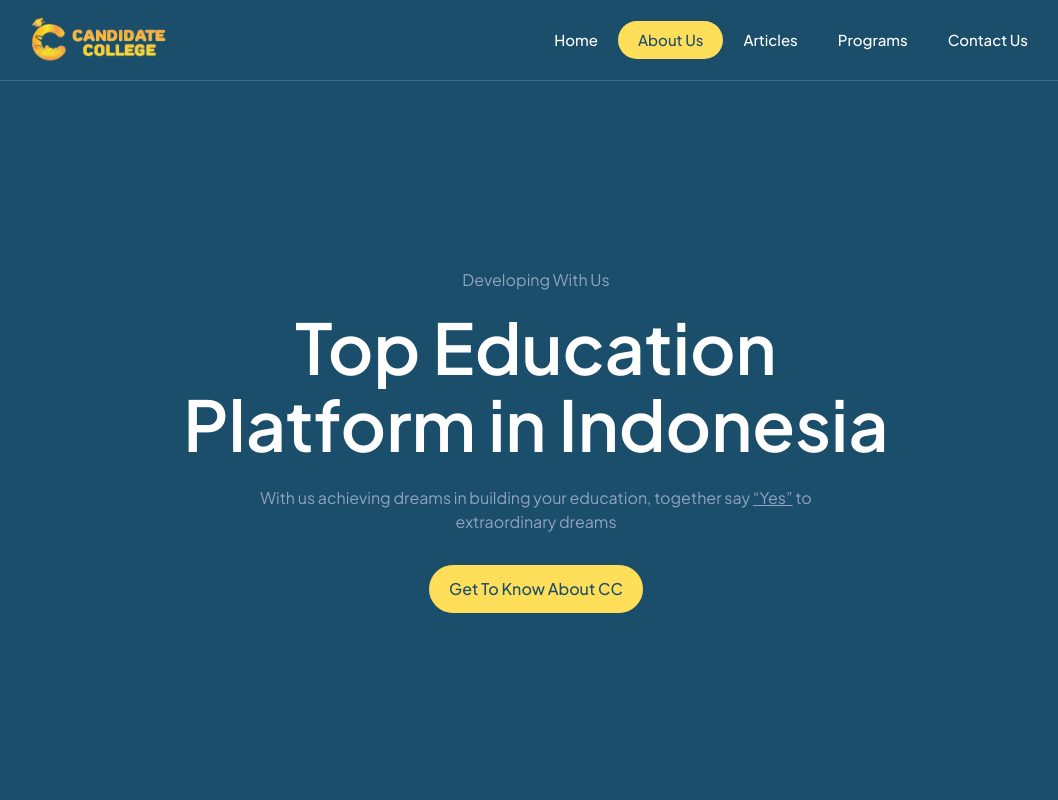
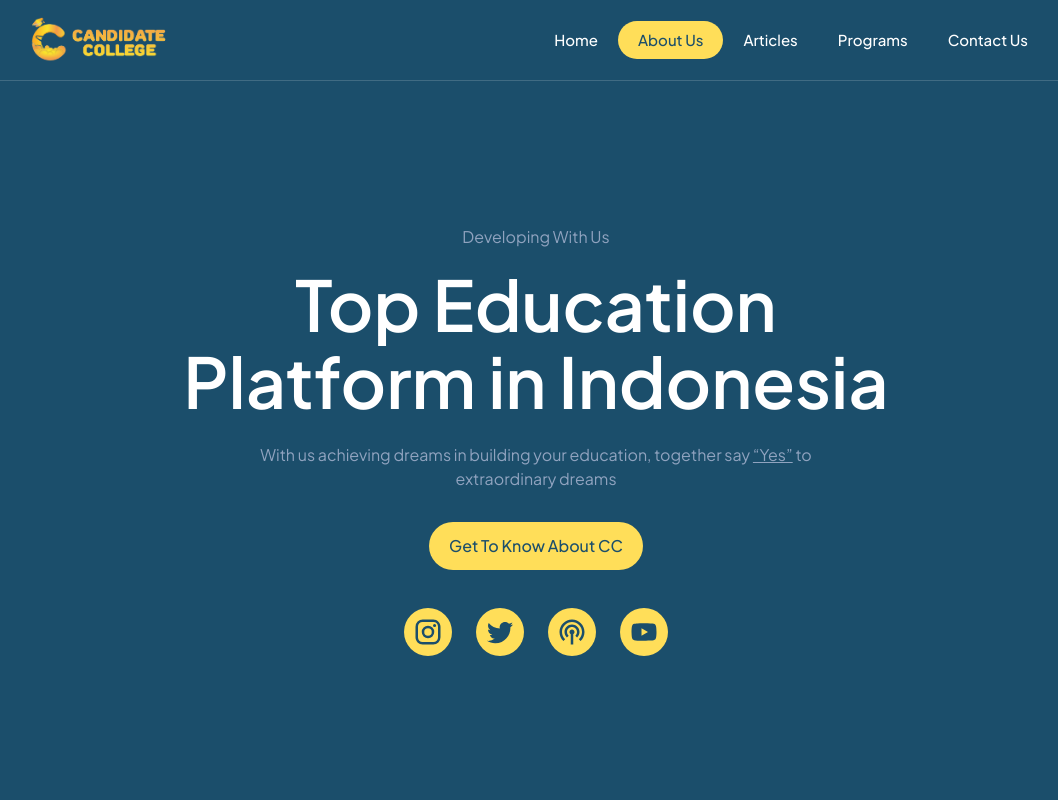
Before and after one commit to candidatecollege/candidate-college, a Next.js app: page /about in a window 1280 px wide. Shown: the top 800 px of the page, without its empty margins (104-1162 px from the left). Built offline with nearby package versions, Linux system fonts and the light colour scheme.

Commit message:
add hero social icon

```diff
--- a/src/app/about/page.tsx
+++ b/src/app/about/page.tsx
@@ -1,9 +1,39 @@
 "use client";
 import { Footer, Navbar } from "@/components";
 import Link from "next/link";
-import React from "react";
+import InstagramIcon from "@mui/icons-material/Instagram";
+import TwitterIcon from "@mui/icons-material/Twitter";
+import PodcastsIcon from "@mui/icons-material/Podcasts";
+import YouTubeIcon from "@mui/icons-material/YouTube";
 
 const About = () => {
+  const socials = [
+    {
+      id: 1,
+      name: "Instagram",
+      link: "https://www.instagram.com/candidate.college/",
+      component: <InstagramIcon color="inherit" fontSize="inherit" />,
+    },
+    {
+      id: 2,
+      name: "Twitter",
+      link: "https://twitter.com/CCollege_Ind",
+      component: <TwitterIcon color="inherit" fontSize="inherit" />,
+    },
+    {
+      id: 3,
+      name: "Spotify",
+      link: "https://open.spotify.com/show/0xhjenJefepCIKH5UeVyiE?si=08402adcbd92430b",
+      component: <PodcastsIcon color="inherit" fontSize="inherit" />,
+    },
+    {
+      id: 4,
+      name: "Youtube",
+      link: "https://www.youtube.com/channel/UCk2XANWkjfjc9K305H2WjrQ",
+      component: <YouTubeIcon color="inherit" fontSize="inherit" />,
+    },
+  ];
+
   return (
     <main className="bg-primary h-full">
       {/* Navbar */}
@@ -33,6 +63,20 @@ const About = () => {
         >
           Get To Know About CC
         </Link>
+
+        <ul className="flex flex-row pt-[38px] gap-6">
+          {socials.map((social, index) => (
+            <Link
+              className="flex text-3xl bg-secondary text-primary w-12 h-12 justify-center items-center rounded-full font-normal"
+              href={social.link}
+              title={social.name}
+              about={social.name}
+              key={index}
+            >
+              {social.component}
+            </Link>
+          ))}
+        </ul>
       </section>
 
       {/* Footer */}
```
